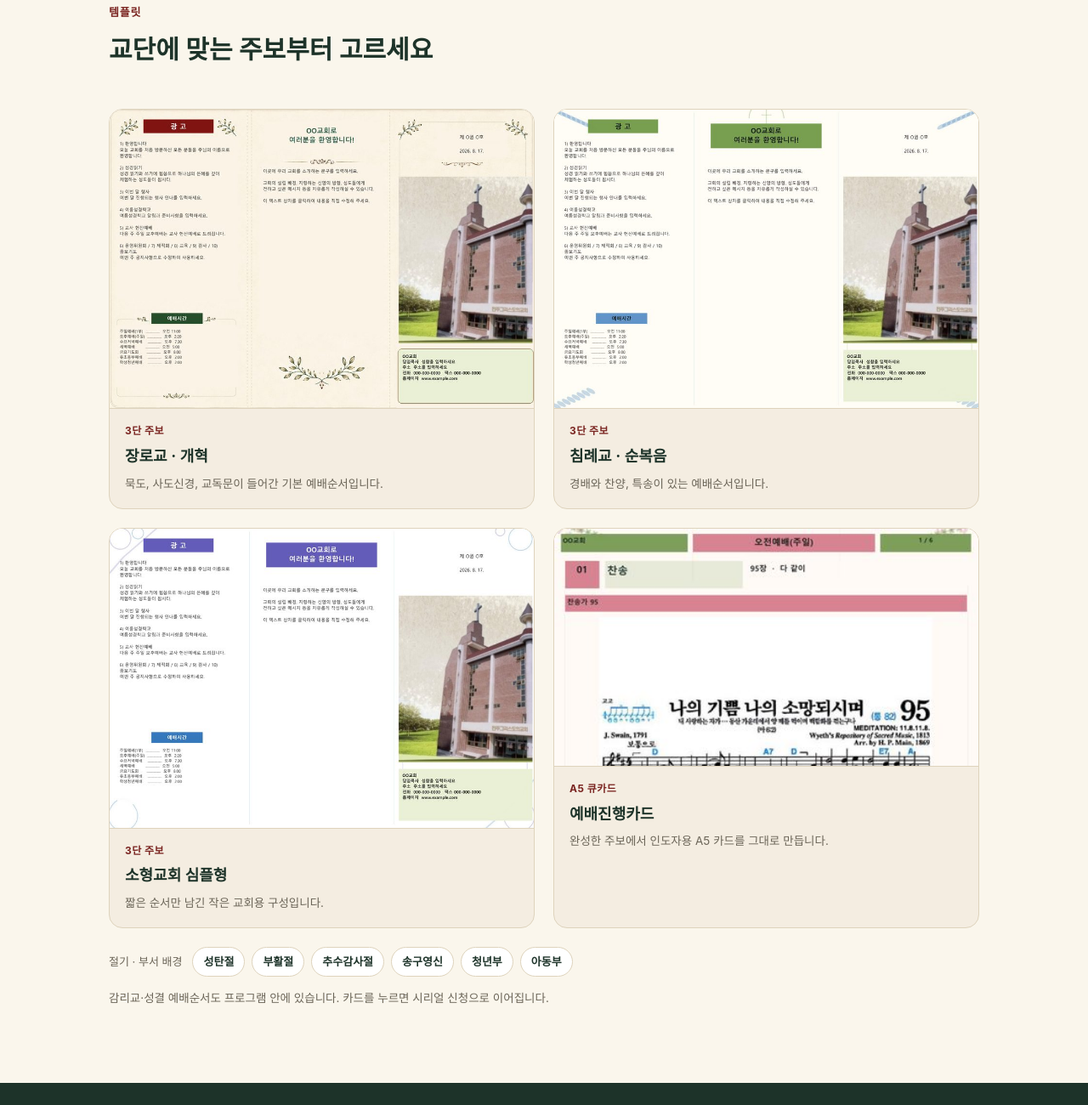
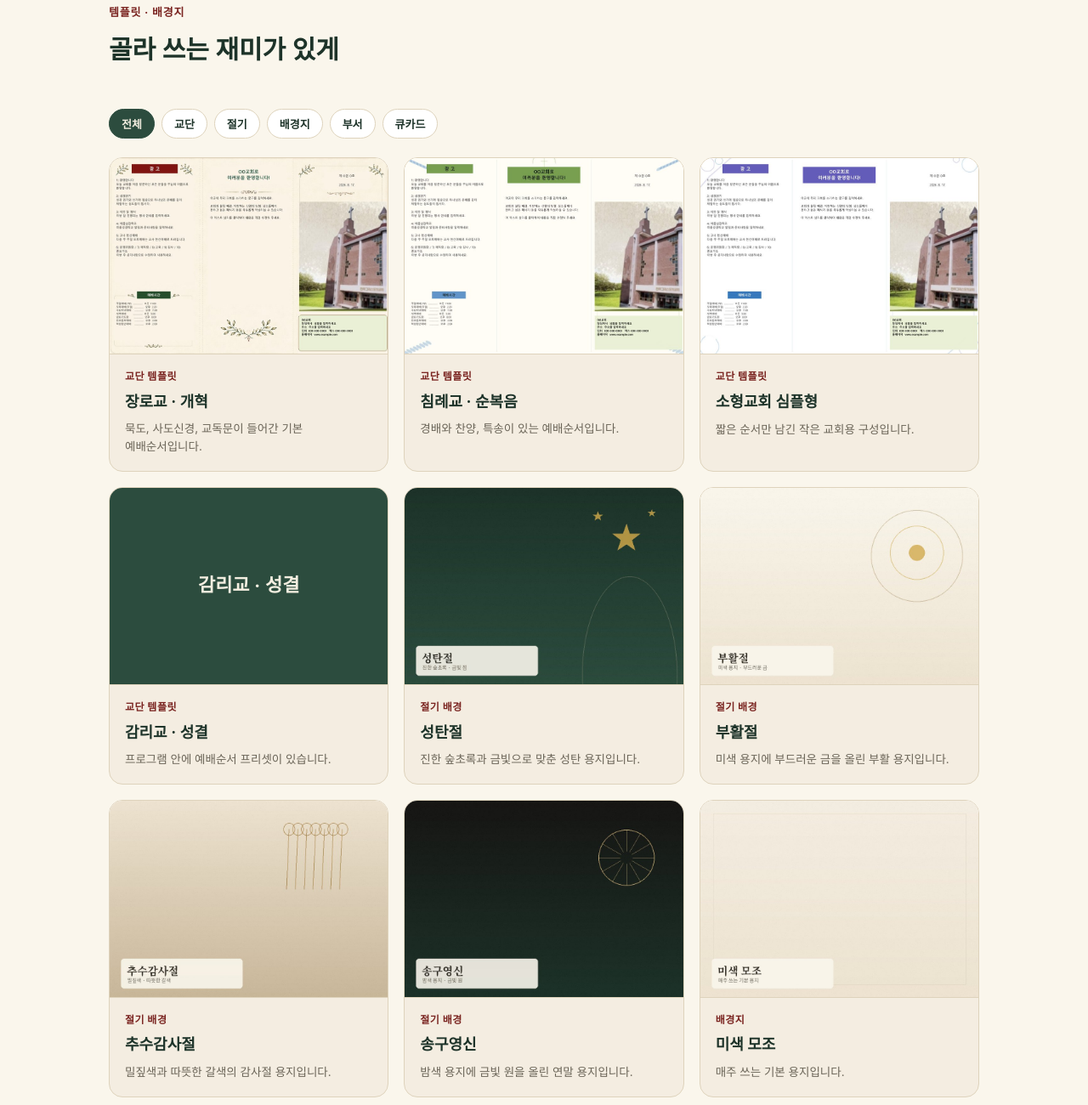
Before and after one commit to chaeun-son/church-bulletin-editor-, a plain HTML site: page index.html in a window 1280 px wide. Shown: the part 1260-2560 px from the top of the page at 85% size. Drawn offline with Linux system fonts and the light colour scheme; a web font is replaced by a local one.

Commit message:
Expand template gallery with seasonal and paper swatches
Add filterable denomination, season, paper, and department cards so visitors can browse before applying.

```diff
--- a/index.html
+++ b/index.html
@@ -168,8 +168,21 @@
 
 
   /* ---------- Templates ---------- */
+  .tpl-filters{display:flex; flex-wrap:wrap; gap:8px; margin:0 0 22px;}
+  .tpl-filters button{
+    font-family:var(--sans); font-size:13px; font-weight:700;
+    border:1px solid var(--line); background:#fff; color:var(--forest-deep);
+    border-radius:999px; padding:7px 14px; cursor:pointer;
+  }
+  .tpl-filters button.is-on{background:var(--forest); color:#F3EEE0; border-color:var(--forest);}
+  .tpl-card.is-off{display:none;}
+  .tpl-thumb.tpl-type{
+    display:flex; align-items:center; justify-content:center;
+    background:var(--forest); color:#F3EEE0;
+    font-family:var(--serif); font-size:22px; font-weight:700;
+  }
   .tpl-grid{
-    display:grid; grid-template-columns:repeat(2,1fr); gap:22px;
+    display:grid; grid-template-columns:repeat(3,1fr); gap:18px;
   }
   .tpl-card{
     display:flex; flex-direction:column;
@@ -205,7 +218,8 @@
     .hero-inner{grid-template-columns:1fr;}
     .hero-art{order:-1;}
     h1{font-size:32px;}
-    .pain-list, .feature-grid, .steps, .tpl-grid{grid-template-columns:1fr;}
+    .pain-list, .feature-grid, .steps{grid-template-columns:1fr;}
+    .tpl-grid{grid-template-columns:1fr 1fr;}
     .cta-band{flex-direction:column; text-align:center; padding:40px 28px;}
     .cta-band .cta-right{width:100%;}
     .tpl-card.portrait .tpl-thumb{max-height:none;}
@@ -285,35 +299,123 @@
 <section id="templates">
   <div class="wrap">
     <div class="section-head">
-      <div class="section-eyebrow">템플릿</div>
-      <h2>교단에 맞는 주보부터 고르세요</h2>
+      <div class="section-eyebrow">템플릿 · 배경지</div>
+      <h2>골라 쓰는 재미가 있게</h2>
+    </div>
+    <div class="tpl-filters" role="tablist" aria-label="템플릿 분류">
+      <button type="button" class="is-on" data-filter="all">전체</button>
+      <button type="button" data-filter="denom">교단</button>
+      <button type="button" data-filter="season">절기</button>
+      <button type="button" data-filter="paper">배경지</button>
+      <button type="button" data-filter="dept">부서</button>
+      <button type="button" data-filter="card">큐카드</button>
     </div>
     <div class="tpl-grid">
-      <a class="tpl-card" href="request.html">
+      <a class="tpl-card" data-cat="denom" href="request.html">
         <div class="tpl-thumb"><img src="assets/templates/presbyterian.jpg" alt="장로교·개혁 3단 주보 겉면"></div>
         <div class="tpl-meta">
-          <div class="tpl-kicker">3단 주보</div>
+          <div class="tpl-kicker">교단 템플릿</div>
           <h3>장로교 · 개혁</h3>
           <p>묵도, 사도신경, 교독문이 들어간 기본 예배순서입니다.</p>
         </div>
       </a>
-      <a class="tpl-card" href="request.html">
+      <a class="tpl-card" data-cat="denom" href="request.html">
         <div class="tpl-thumb"><img src="assets/templates/baptist.jpg" alt="침례교·순복음 3단 주보 겉면"></div>
         <div class="tpl-meta">
-          <div class="tpl-kicker">3단 주보</div>
+          <div class="tpl-kicker">교단 템플릿</div>
           <h3>침례교 · 순복음</h3>
           <p>경배와 찬양, 특송이 있는 예배순서입니다.</p>
         </div>
       </a>
-      <a class="tpl-card" href="request.html">
+      <a class="tpl-card" data-cat="denom" href="request.html">
         <div class="tpl-thumb"><img src="assets/templates/simple.jpg" alt="소형교회 심플형 3단 주보 겉면"></div>
         <div class="tpl-meta">
-          <div class="tpl-kicker">3단 주보</div>
+          <div class="tpl-kicker">교단 템플릿</div>
           <h3>소형교회 심플형</h3>
           <p>짧은 순서만 남긴 작은 교회용 구성입니다.</p>
         </div>
       </a>
-      <a class="tpl-card portrait" href="request.html">
+      <a class="tpl-card" data-cat="denom" href="request.html">
+        <div class="tpl-thumb tpl-type">감리교 · 성결</div>
+        <div class="tpl-meta">
+          <div class="tpl-kicker">교단 템플릿</div>
+          <h3>감리교 · 성결</h3>
+          <p>프로그램 안에 예배순서 프리셋이 있습니다.</p>
+        </div>
+      </a>
+      <a class="tpl-card" data-cat="season" href="request.html">
+        <div class="tpl-thumb"><img src="assets/templates/christmas.jpg" alt="성탄절 배경지"></div>
+        <div class="tpl-meta">
+          <div class="tpl-kicker">절기 배경</div>
+          <h3>성탄절</h3>
+          <p>진한 숲초록과 금빛으로 맞춘 성탄 용지입니다.</p>
+        </div>
+      </a>
+      <a class="tpl-card" data-cat="season" href="request.html">
+        <div class="tpl-thumb"><img src="assets/templates/easter.jpg" alt="부활절 배경지"></div>
+        <div class="tpl-meta">
+          <div class="tpl-kicker">절기 배경</div>
+          <h3>부활절</h3>
+          <p>미색 용지에 부드러운 금을 올린 부활 용지입니다.</p>
+        </div>
+      </a>
+      <a class="tpl-card" data-cat="season" href="request.html">
+        <div class="tpl-thumb"><img src="assets/templates/thanksgiving.jpg" alt="추수감사절 배경지"></div>
+        <div class="tpl-meta">
+          <div class="tpl-kicker">절기 배경</div>
+          <h3>추수감사절</h3>
+          <p>밀짚색과 따뜻한 갈색의 감사절 용지입니다.</p>
+        </div>
+      </a>
+      <a class="tpl-card" data-cat="season" href="request.html">
+        <div class="tpl-thumb"><img src="assets/templates/newyear.jpg" alt="송구영신 배경지"></div>
+        <div class="tpl-meta">
+          <div class="tpl-kicker">절기 배경</div>
+          <h3>송구영신</h3>
+          <p>밤색 용지에 금빛 원을 올린 연말 용지입니다.</p>
+        </div>
+      </a>
+      <a class="tpl-card" data-cat="paper" href="request.html">
+        <div class="tpl-thumb"><img src="assets/templates/linen.jpg" alt="미색 모조 배경지"></div>
+        <div class="tpl-meta">
+          <div class="tpl-kicker">배경지</div>
+          <h3>미색 모조</h3>
+          <p>매주 쓰는 기본 용지입니다.</p>
+        </div>
+      </a>
+      <a class="tpl-card" data-cat="paper" href="request.html">
+        <div class="tpl-thumb"><img src="assets/templates/forest.jpg" alt="숲초록 배경지"></div>
+        <div class="tpl-meta">
+          <div class="tpl-kicker">배경지</div>
+          <h3>숲초록</h3>
+          <p>차분한 녹 배경지입니다.</p>
+        </div>
+      </a>
+      <a class="tpl-card" data-cat="paper" href="request.html">
+        <div class="tpl-thumb"><img src="assets/templates/burgundy.jpg" alt="버건디 배경지"></div>
+        <div class="tpl-meta">
+          <div class="tpl-kicker">배경지</div>
+          <h3>버건디</h3>
+          <p>절기에 쓰기 좋은 짙은 적갈색입니다.</p>
+        </div>
+      </a>
+      <a class="tpl-card" data-cat="dept" href="request.html">
+        <div class="tpl-thumb"><img src="assets/templates/youth.jpg" alt="청년부 배경지"></div>
+        <div class="tpl-meta">
+          <div class="tpl-kicker">부서 배경</div>
+          <h3>청년부</h3>
+          <p>청록 배경지입니다.</p>
+        </div>
+      </a>
+      <a class="tpl-card" data-cat="dept" href="request.html">
+        <div class="tpl-thumb"><img src="assets/templates/children.jpg" alt="아동부 배경지"></div>
+        <div class="tpl-meta">
+          <div class="tpl-kicker">부서 배경</div>
+          <h3>아동부</h3>
+          <p>따뜻한 살구 용지입니다.</p>
+        </div>
+      </a>
+      <a class="tpl-card" data-cat="card" href="request.html">
         <div class="tpl-thumb"><img src="assets/templates/cuecard.jpg" alt="A5 예배진행카드 1쪽"></div>
         <div class="tpl-meta">
           <div class="tpl-kicker">A5 큐카드</div>
@@ -322,16 +424,7 @@
         </div>
       </a>
     </div>
-    <div class="tpl-seasons">
-      <span class="label">절기 · 부서 배경</span>
-      <span class="tpl-chip">성탄절</span>
-      <span class="tpl-chip">부활절</span>
-      <span class="tpl-chip">추수감사절</span>
-      <span class="tpl-chip">송구영신</span>
-      <span class="tpl-chip">청년부</span>
-      <span class="tpl-chip">아동부</span>
-    </div>
-    <p class="tpl-note">감리교·성결 예배순서도 프로그램 안에 있습니다. 카드를 누르면 시리얼 신청으로 이어집니다.</p>
+    <p class="tpl-note">교단 주보와 큐카드는 실제 출력본입니다. 절기·배경지는 고르는 미리보기라, 프로그램 안 그림과 조금 다를 수 있습니다. 카드를 누르면 시리얼 신청으로 이어집니다.</p>
   </div>
 </section>
 
@@ -425,5 +518,23 @@
   </div>
 </footer>
 
+
+<script>
+(function(){
+  var box = document.querySelector('.tpl-filters');
+  if(!box) return;
+  box.addEventListener('click', function(e){
+    var btn = e.target.closest('button[data-filter]');
+    if(!btn) return;
+    var f = btn.getAttribute('data-filter');
+    box.querySelectorAll('button').forEach(function(b){ b.classList.toggle('is-on', b===btn); });
+    document.querySelectorAll('.tpl-card').forEach(function(card){
+      var on = f==='all' || card.getAttribute('data-cat')===f;
+      card.classList.toggle('is-off', !on);
+    });
+  });
+})();
+</script>
+
 </body>
 </html>
```
Also changed, not shown: assets/templates/burgundy.jpg (added), assets/templates/children.jpg (added), assets/templates/christmas.jpg (added), assets/templates/easter.jpg (added), assets/templates/forest.jpg (added), assets/templates/linen.jpg (added), assets/templates/newyear.jpg (added), assets/templates/thanksgiving.jpg (added), assets/templates/youth.jpg (added).
